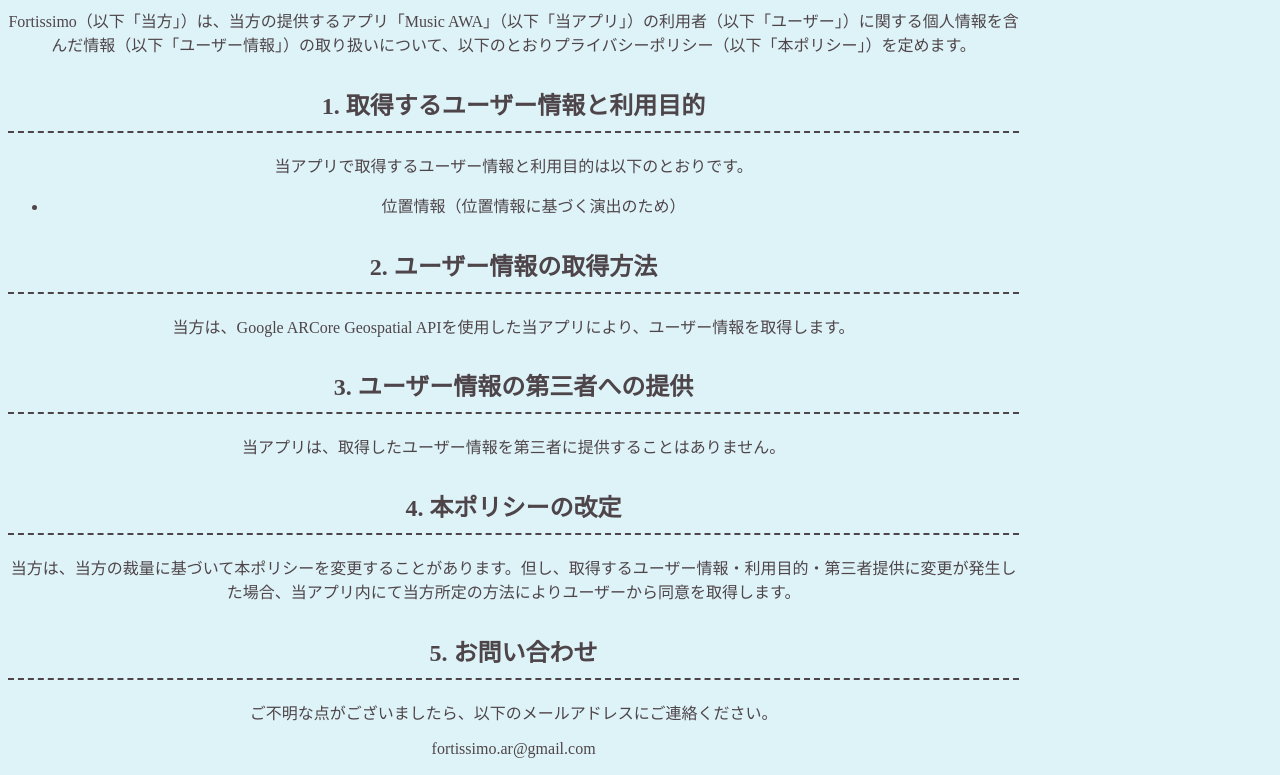
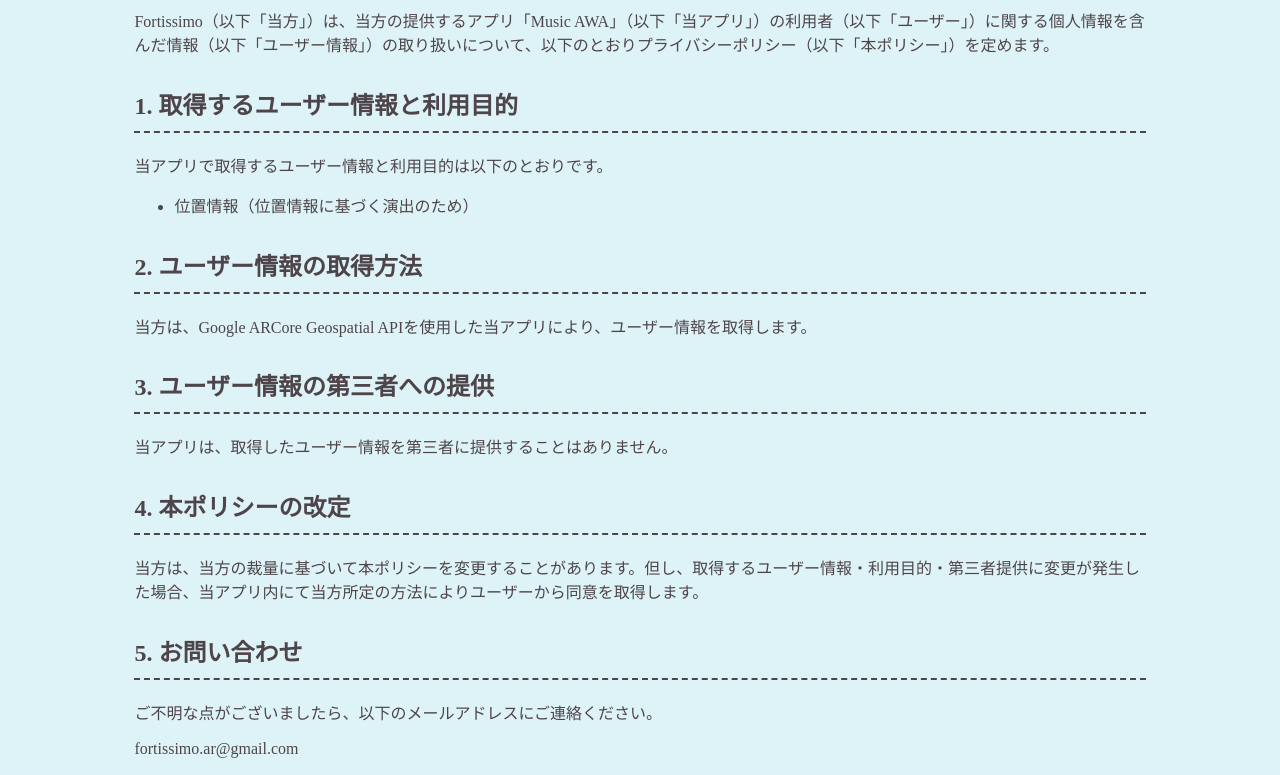
Before and after one commit to ekito-station/music-awa-privacy-policy, a plain HTML site: page index.html in a window 1280 px wide. Shown: the part 81-856 px from the top of the page. Drawn offline with Linux system fonts and the light colour scheme.

Commit message:
Update style.css

```diff
--- a/style.css
+++ b/style.css
@@ -1,8 +1,6 @@
-.main {
-  text-align: center;
-}
 .content {
   width: 80%;
+  margin: 0 auto;
 }
 
 h2 {
```
